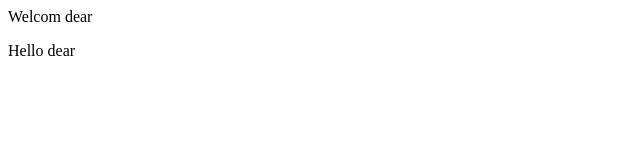
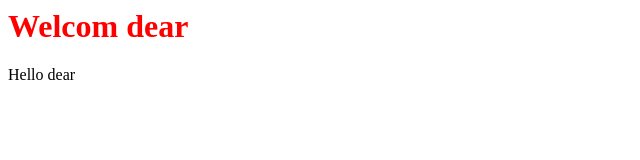
Before and after one commit to kamranahmad123/Test_Project, a website: page index.html in a window 1280 px wide. Shown: the whole page, without its empty margins (0-640 px from the left). Drawn offline with Linux system fonts and the light colour scheme.

Commit message:
update changes

```diff
--- a/index.html
+++ b/index.html
@@ -1,2 +1,5 @@
-<h>Welcom dear</h>
+
+<link rel="stylesheet" href="stylesheet.css">
+<h1>Welcom dear</h1>
+
 <p>Hello dear</p>
--- a/stylesheet.css
+++ b/stylesheet.css
@@ -0,0 +1,3 @@
+h1 {
+  color: red;
+}
```
Also changed, not shown: package.json (added, +9 -0 lines), .github/workflows/linters.yml (added), .stylelintrc.json (added), README.md, 3 other files.
